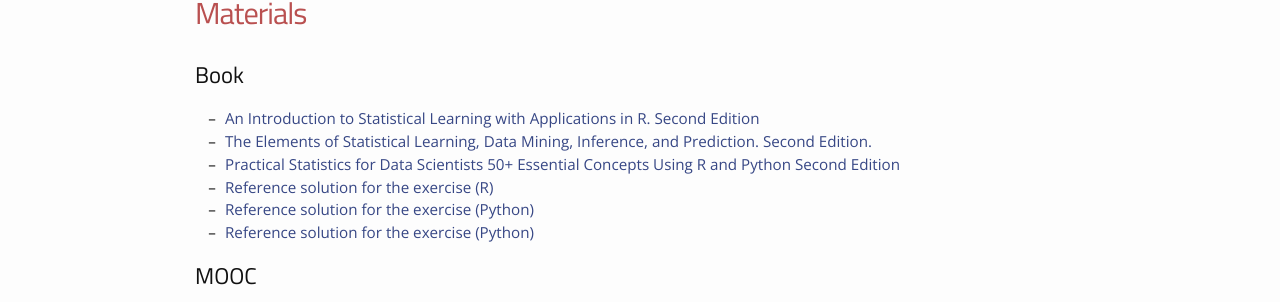
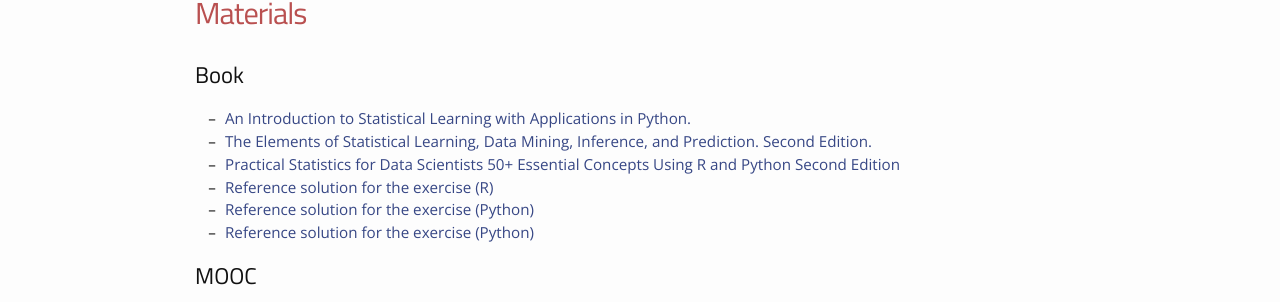
Before and after one commit to phonchi/nsysu-math524-2023, a Jekyll site: the page built from materials.md, in a window 1280 px wide. Shown: the part 178-480 px from the top of the page. Built offline with Jekyll 4.4.1, drawn with Linux system fonts in a browser that asks for light colours; nearby versions of some CDN libraries.

Commit message:
Update materials.md

```diff
--- a/materials.md
+++ b/materials.md
@@ -8,7 +8,7 @@ permalink: /materials/
 
 ## Book
 
-* [An Introduction to Statistical Learning with Applications in R. Second Edition](https://www.statlearning.com/)
+* [An Introduction to Statistical Learning with Applications in Python.](https://www.statlearning.com/)
 * [The Elements of Statistical Learning, Data Mining, Inference, and Prediction. Second Edition.](https://web.stanford.edu/~hastie/ElemStatLearn/)
 * [Practical Statistics for Data Scientists 50+ Essential Concepts Using R and Python Second Edition](https://github.com/gedeck/practical-statistics-for-data-scientists/)
 * [Reference solution for the exercise (R)](http://blog.princehonest.com/stat-learning/)
```
